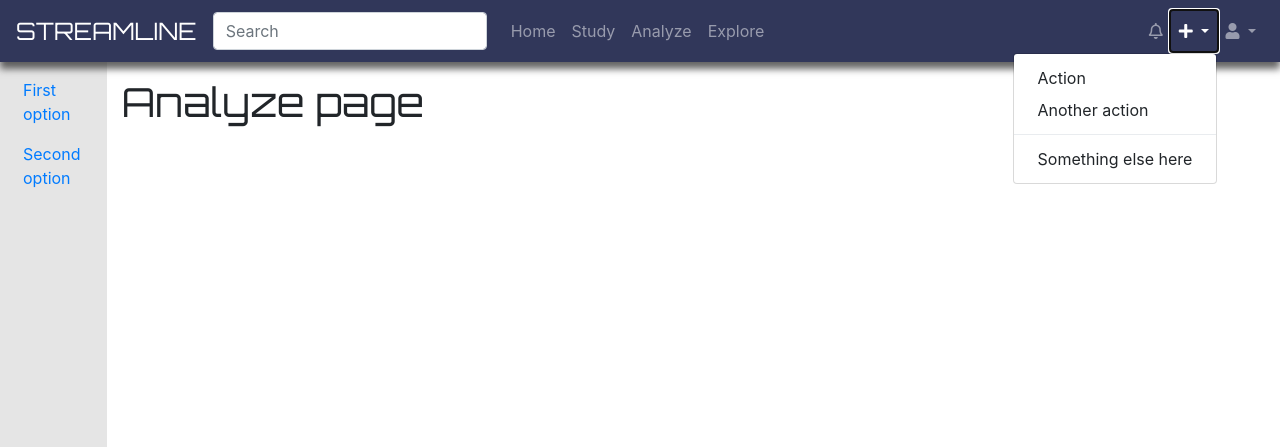
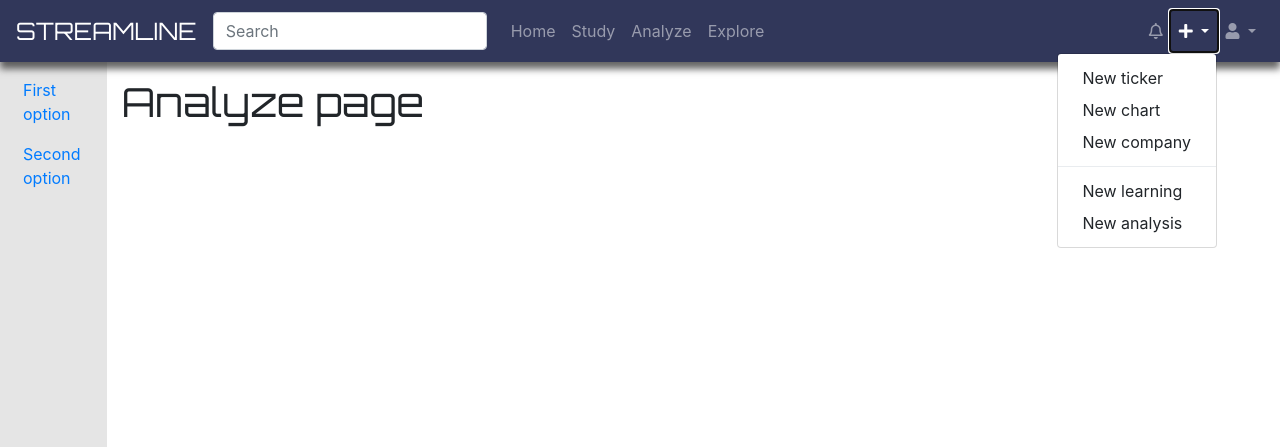
Before and after one commit to kkarandasheva/Streamline, a Django app: page /analyze/ in a window 1280 px wide, after a click that opens the changed part. Shown: the top 447 px of the page. Run offline with Django 3.2, Linux system fonts and the light colour scheme; some libraries are stand-ins or nearby versions.

Commit message:
Dropdown ADD items.

```diff
--- a/stocks/templates/stocks/base.html
+++ b/stocks/templates/stocks/base.html
@@ -53,10 +53,12 @@
                                 <span class="fas fa-plus fa-vc"></span>
                             </a>
                             <div class="dropdown-menu dropdown-menu-right" aria-labelledby="navbarDropdown">
-                              <a class="dropdown-item" href="#">Action</a>
-                              <a class="dropdown-item" href="#">Another action</a>
-                              <div class="dropdown-divider"></div>
-                              <a class="dropdown-item" href="#">Something else here</a>
+                                <a class="dropdown-item" href="#">New ticker</a>
+                                <a class="dropdown-item" href="#">New chart</a>
+                                <a class="dropdown-item" href="#">New company</a>
+                                <div class="dropdown-divider"></div>
+                                <a class="dropdown-item" href="#">New learning</a>
+                                <a class="dropdown-item" href="#">New analysis</a>
                             </div>
                         </li>
                         <!-- End of Dropdown ADD -->
```
